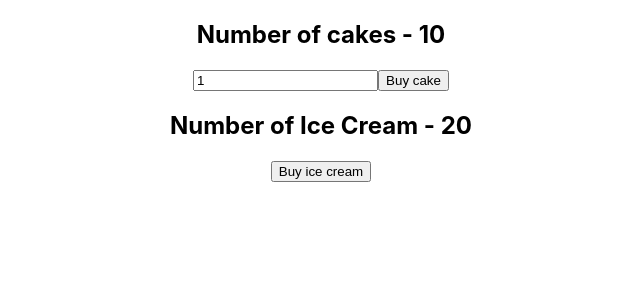
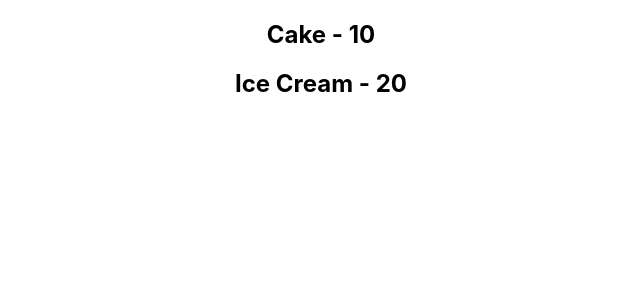
Before and after one commit to lukasz-klekner/cake_shop_redux, a React (Create React App) app: page / in a window 1280 px wide. Shown: the top 300 px of the page, without its empty margins (319-959 px from the left). Built offline with nearby package versions, Linux system fonts and the light colour scheme.

Commit message:
implements ItemContainer component

```diff
--- a/src/App.js
+++ b/src/App.js
@@ -5,14 +5,17 @@ import './App.css'
 import CakeContainer from './components/CakeContainer'
 import HooksCakeContainer from './components/HooksCakeContainer'
 import IceCreamContainer from './components/IceCreamContainer'
+import ItemContainer from './components/ItemContainer'
 
 const App = () => {
   return (
     <Provider store={store}>
       <div className='App'>
         {/* <CakeContainer /> */}
-        <HooksCakeContainer />
-        <IceCreamContainer />
+        {/* <HooksCakeContainer />
+        <IceCreamContainer /> */}
+        <ItemContainer cake />
+        <ItemContainer />
       </div>
     </Provider>
   )
--- /dev/null
+++ b/src/components/ItemContainer.js
@@ -0,0 +1,22 @@
+import { connect } from 'react-redux'
+
+const ItemContainer = ({ item, cake }) => {
+  return (
+    <div>
+      <h2>
+        {cake ? 'Cake' : 'Ice Cream'} - {item}
+      </h2>
+    </div>
+  )
+}
+
+const mapStateToProps = (state, ownProps) => {
+  const itemState = ownProps.cake
+    ? state.cake.numberOfCakes
+    : state.iceCream.numberOfIceCream
+  return {
+    item: itemState,
+  }
+}
+
+export default connect(mapStateToProps)(ItemContainer)
```
